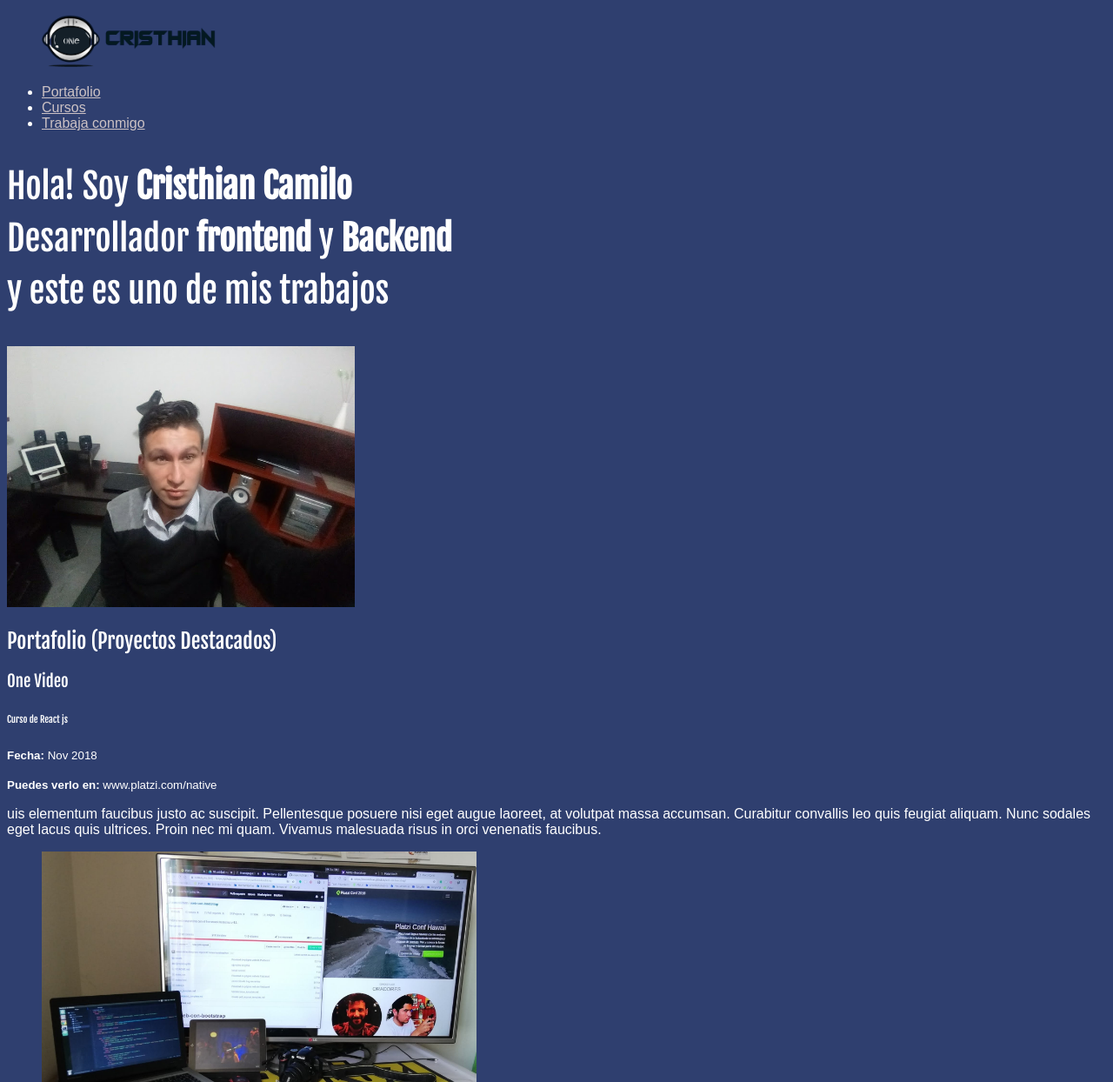
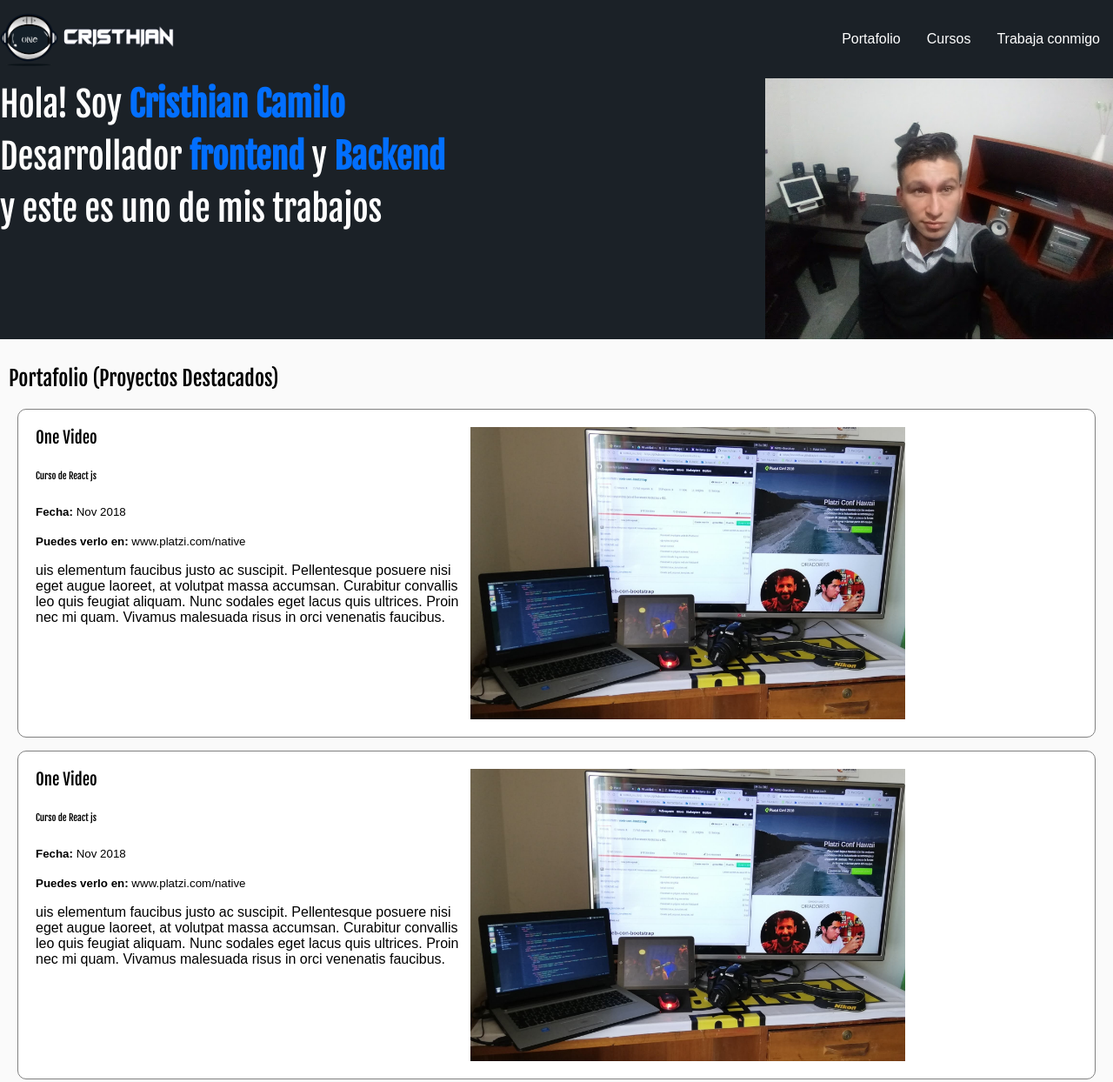
Before and after one commit to iamcamiloperez/portafolio-web, a plain HTML site: page index.html in a window 1280 px wide. Shown: the top 1244 px of the page at 87% size. Drawn offline with Linux system fonts and the light colour scheme.

Commit message:
Agregando estilos iniciales: header

```diff
--- a/css/estilos.css
+++ b/css/estilos.css
@@ -1,7 +1,50 @@
+/* celeste: #026FFF; */
+/* gris oscuro: #1d252c; */
+/* gris claro: #fafafa; */
+/* backround gris: #1b2127; */
+
 body{
   font-family: 'Sourse Sans Pro',Arial, Helvetica, sans-serif;
-  background: rgb(47, 63, 111);
+  margin: 0;
+}
+
+.header{
+  background-color: #1b2127;
+  display: flex;
+  justify-content: space-between;
+  height: 90px;
+}
+
+.menu{
+  height: inherit;
+}
+
+.header ul{
+  margin: 0;
+  padding: 0;
+  list-style: none;
+  display: flex;
+  height: inherit;
+}
+
+.header ul li{
+  height: inherit;
+}
+
+.link{
   color: white;
+  text-decoration: none;
+  display: flex;
+  align-items: center;
+  height: inherit;
+  padding: 0 15px;
+}
+
+figure{
+  margin: 0;
+  height: inherit;
+  display: flex;
+  align-items: center;
 }
 
 h1,h2,h3,h4,h5,h6{
@@ -14,10 +57,52 @@ h1{
   font-size: 40px;
   line-height: 1.5em;
   letter-spacing: -.2px;
+  color: white;
+  margin: 0 420px 0 0;/*top right bottom left*/
   /* text-transform: uppercase; */
   /* text-decoration: dashed; */
 }
 
-.link{
-  color: #ccc2c5;
+h1 strong{
+  color: #026FFF;
 }
+
+h3{
+  margin: 0;
+}
+
+.hero{
+  height: 300px;
+  background-color: #1b2127;
+  background-image: url('../images/hero.jpg');
+  background-size: 400px 300px;/*ancho - alto*/
+  background-repeat: no-repeat;
+  background-position-x: right;
+}
+
+.portfolio{
+  background: #fafafa;
+  padding: 10px;
+}
+
+.project{
+  /* border-top: 10px outset red;/* tamaño tipo estilo */
+  /* border-right: 10px inset green; */
+  /* border-left: 10px ridge blue; */
+  /* border-bottom: 10px double pink; */
+  border: 1px solid gray;
+  border-radius: 10px;
+  margin: 10px;
+  margin-bottom: 15px;
+  padding: 20px;
+  background-color: white;
+  display: flex;
+}
+
+.project-details{
+  width: 500px;
+}
+
+.project-imageContainer{
+  width: 500px;
+}
--- a/index.html
+++ b/index.html
@@ -9,9 +9,8 @@
   </head>
   <body>
     <header class="header">
-      <div class="">
         <figure class="logo">
-          <img width="200px" src="images/logotipo_cris.png" alt="onecristhian">
+          <img width="200px" src="images/logotipo_cris_white.png" alt="onecristhian">
         </figure>
         <nav class="menu">
           <ul>
@@ -26,7 +25,6 @@
             </li>
           </ul>
         </nav>
-      </div>
     </header>
 
     <section class="hero">
@@ -34,23 +32,36 @@
         <br>Desarrollador <strong>frontend</strong> y <strong>Backend</strong>
         <br>y este es uno de mis trabajos
       </h1>
-      <img src="images/hero.jpg" alt="hero" height="300"/>
+      <!-- <img src="images/hero.jpg" alt="hero" height="300"/> -->
     </section>
 
     <section id="portafolio" class="portfolio">
       <h2>Portafolio (Proyectos Destacados)</h2>
       <article class="project">
+        <div class="project-details">
           <h3 class="project-title">One Video</h3>
           <h6 class="project-curse">Curso de React js</h6>
           <p class="project-date"><small><strong>Fecha:</strong> Nov 2018</small></p>
           <p class="project-url"><small><strong>Puedes verlo en:</strong> www.platzi.com/native</small></p>
           <p class="project-description">uis elementum faucibus justo ac suscipit. Pellentesque posuere nisi eget augue laoreet, at volutpat massa accumsan. Curabitur convallis leo quis feugiat aliquam. Nunc sodales eget lacus quis ultrices. Proin nec mi quam. Vivamus malesuada risus in orci venenatis faucibus.</p>
+        </div>
+          <figure class="project-imageContainer">
+            <img class="project-image" src="images/trabajo1.jpg" alt="trabajo1" width="500">
+          </figure>
+      </article>
+      <article class="project">
+        <div class="project-details">
+          <h3 class="project-title">One Video</h3>
+          <h6 class="project-curse">Curso de React js</h6>
+          <p class="project-date"><small><strong>Fecha:</strong> Nov 2018</small></p>
+          <p class="project-url"><small><strong>Puedes verlo en:</strong> www.platzi.com/native</small></p>
+          <p class="project-description">uis elementum faucibus justo ac suscipit. Pellentesque posuere nisi eget augue laoreet, at volutpat massa accumsan. Curabitur convallis leo quis feugiat aliquam. Nunc sodales eget lacus quis ultrices. Proin nec mi quam. Vivamus malesuada risus in orci venenatis faucibus.</p>
+        </div>
           <figure class="project-imageContainer">
             <img class="project-image" src="images/trabajo1.jpg" alt="trabajo1" width="500">
           </figure>
       </article>
     </section>
-
     <section id="cursos">
       <h2>Algunos cursos que he realizado</h2>
       <article class="course">
```
Also changed, not shown: images/logotipo_cris_white.png (added). Lines whose indentation alone changed are shown as unchanged.
